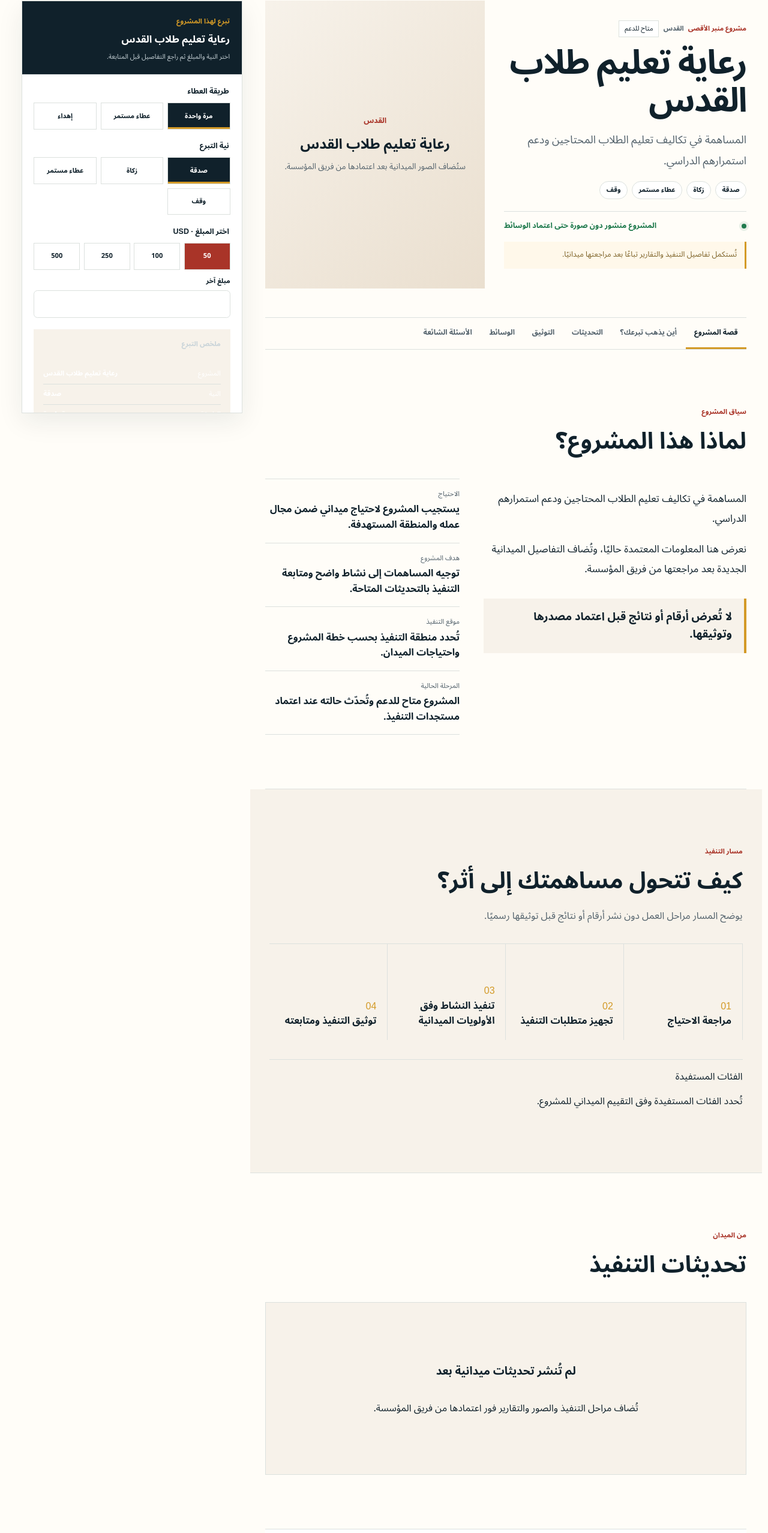
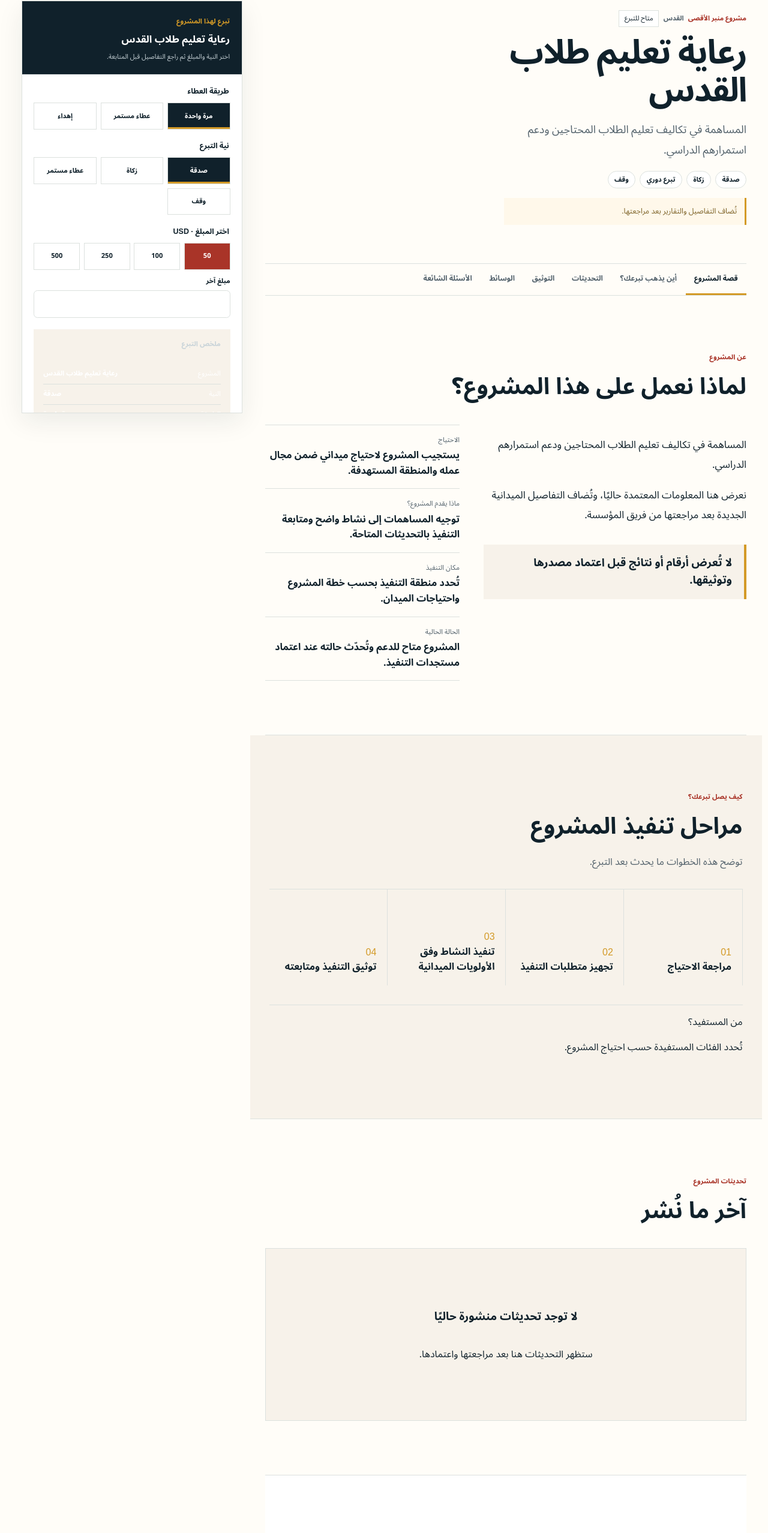
Before and after one commit to saladin76/minberiaksa, a Next.js app: page /projects/al-quds-education-sponsorship in a window 1280 px wide. Shown: the part 212-2768 px from the top of the page at 60% size. Built offline with nearby package versions, Linux system fonts and the light colour scheme.

Commit message:
Rewrite project detail page copy

```diff
--- a/components/project-detail/project-detail-sections.tsx
+++ b/components/project-detail/project-detail-sections.tsx
@@ -20,30 +20,30 @@ const donationLabels: Record<DonationType, string> = {
   sadaqah: "صدقة",
   zakat: "زكاة",
   waqf: "وقف",
-  recurring: "عطاء مستمر",
+  recurring: "تبرع دوري",
   qurbani: "أضاحي",
 };
 
 const statusLabels: Record<ProjectStatus, string> = {
-  active: "متاح للدعم",
+  active: "متاح للتبرع",
   seasonal: "موسمي",
   archived: "مكتمل",
   "needs-verification": "قيد المراجعة",
 };
 
 const updateStatusLabels = {
-  verified: "موثّق",
+  verified: "منشور",
   review: "قيد المراجعة",
-  planned: "مخطط للتنفيذ",
+  planned: "قيد التجهيز",
   report: "تقرير متاح",
-  required: "بانتظار التحديث",
+  required: "لا يوجد تحديث بعد",
 } as const;
 
 const proofStatusLabels = {
   available: "متاح",
   verification: "قيد المراجعة",
-  later: "يُنشر بعد الاعتماد",
-  unavailable: "غير متاح لهذا المشروع",
+  later: "يُنشر بعد اعتماده",
+  unavailable: "غير متاح حاليًا",
 } as const;
 
 function ProjectHeroMedia({ project }: { project: ProjectRecord }) {
@@ -54,14 +54,7 @@ function ProjectHeroMedia({ project }: { project: ProjectRecord }) {
       </figure>
     );
   }
-
-  return (
-    <div className="project-detail-hero-placeholder" role="img" aria-label={`مشروع ${project.title.ar} في ${regionLabels[project.region]}`}>
-      <span>{regionLabels[project.region]}</span>
-      <strong>{project.title.ar}</strong>
-      <small>ستُضاف الصور الميدانية بعد اعتمادها من فريق المؤسسة.</small>
-    </div>
-  );
+  return null;
 }
 
 export function ProjectDetailExperience({
@@ -82,12 +75,8 @@ export function ProjectDetailExperience({
   return (
     <main id="main-content" className="project-detail-page">
       <div className="site-container">
-        <nav className="project-breadcrumb" aria-label="مسار التنقل">
-          <a href="/">الرئيسية</a>
-          <span aria-hidden="true">←</span>
-          <a href="/projects">المشاريع</a>
-          <span aria-hidden="true">←</span>
-          <span aria-current="page">{project.title.ar}</span>
+        <nav className="project-breadcrumb" aria-label="مسار الصفحة">
+          <a href="/">الرئيسية</a><span aria-hidden="true">←</span><a href="/projects">المشاريع</a><span aria-hidden="true">←</span><span aria-current="page">{project.title.ar}</span>
         </nav>
 
         <div className="project-detail-shell">
@@ -96,158 +85,63 @@ export function ProjectDetailExperience({
               <ProjectHeroMedia project={project} />
               <div className="project-detail-hero-copy">
                 <div className="project-detail-badges">
-                  <span>مشروع منبر الأقصى</span>
-                  <b>{regionLabels[project.region]}</b>
-                  <i>{urgent ? "عاجل" : statusLabels[project.status]}</i>
+                  <span>مشروع منبر الأقصى</span><b>{regionLabels[project.region]}</b><i>{urgent ? "عاجل" : statusLabels[project.status]}</i>
                 </div>
                 <h1 id="project-title">{project.title.ar}</h1>
                 <p>{project.summary.ar}</p>
-                <div className="project-detail-donation-types">
-                  {project.donationTypes.map((type) => <span key={type}>{donationLabels[type]}</span>)}
-                </div>
-                <div className="project-proof-line">
-                  <span aria-hidden="true" />
-                  <strong>{project.image ? "صورة ميدانية مرتبطة بالمشروع" : "المشروع منشور دون صورة حتى اعتماد الوسائط"}</strong>
-                </div>
-                {detail.isFallback ? (
-                  <p className="fallback-detail-label">تُستكمل تفاصيل التنفيذ والتقارير تباعًا بعد مراجعتها ميدانيًا.</p>
-                ) : null}
+                <div className="project-detail-donation-types">{project.donationTypes.map((type) => <span key={type}>{donationLabels[type]}</span>)}</div>
+                {project.image ? <div className="project-proof-line"><span aria-hidden="true" /><strong>صورة ميدانية للمشروع</strong></div> : null}
+                {detail.isFallback ? <p className="fallback-detail-label">تُضاف التفاصيل والتقارير بعد مراجعتها.</p> : null}
               </div>
             </section>
 
             <ProjectAnchorNavigation />
 
             <section id="story" className="project-editorial-section project-story" aria-labelledby="story-title">
-              <div className="project-section-heading">
-                <span>سياق المشروع</span>
-                <h2 id="story-title">لماذا هذا المشروع؟</h2>
-              </div>
+              <div className="project-section-heading"><span>عن المشروع</span><h2 id="story-title">لماذا نعمل على هذا المشروع؟</h2></div>
               <div className="project-story-layout">
-                <div className="project-story-copy">
-                  {detail.story.map((paragraph) => <p key={paragraph}>{paragraph}</p>)}
-                  <blockquote>{detail.highlight}</blockquote>
-                </div>
+                <div className="project-story-copy">{detail.story.map((paragraph) => <p key={paragraph}>{paragraph}</p>)}<blockquote>{detail.highlight}</blockquote></div>
                 <div className="project-story-facts">
                   <div><span>الاحتياج</span><strong>{detail.need}</strong></div>
-                  <div><span>هدف المشروع</span><strong>{detail.goal}</strong></div>
-                  <div><span>موقع التنفيذ</span><strong>{detail.location}</strong></div>
-                  <div><span>المرحلة الحالية</span><strong>{detail.currentStage}</strong></div>
+                  <div><span>ماذا يقدم المشروع؟</span><strong>{detail.goal}</strong></div>
+                  <div><span>مكان التنفيذ</span><strong>{detail.location}</strong></div>
+                  <div><span>الحالة الحالية</span><strong>{detail.currentStage}</strong></div>
                 </div>
               </div>
             </section>
 
             <section id="impact-plan" className="project-editorial-section project-impact-plan" aria-labelledby="impact-plan-title">
-              <div className="project-section-heading">
-                <span>مسار التنفيذ</span>
-                <h2 id="impact-plan-title">كيف تتحول مساهمتك إلى أثر؟</h2>
-                <p>يوضح المسار مراحل العمل دون نشر أرقام أو نتائج قبل توثيقها رسميًا.</p>
-              </div>
-              <ol className="impact-plan-steps">
-                {detail.impactPlan.map((item, index) => (
-                  <li key={item}><span>{String(index + 1).padStart(2, "0")}</span><strong>{item}</strong></li>
-                ))}
-              </ol>
-              <div className="beneficiary-strip">
-                <span>الفئات المستفيدة</span>
-                {detail.beneficiaries?.length ? (
-                  <div>{detail.beneficiaries.map((item) => <strong key={item}>{item}</strong>)}</div>
-                ) : (
-                  <p>تُحدد الفئات المستفيدة وفق التقييم الميداني للمشروع.</p>
-                )}
+              <div className="project-section-heading"><span>كيف يصل تبرعك؟</span><h2 id="impact-plan-title">مراحل تنفيذ المشروع</h2><p>توضح هذه الخطوات ما يحدث بعد التبرع.</p></div>
+              <ol className="impact-plan-steps">{detail.impactPlan.map((item, index) => <li key={item}><span>{String(index + 1).padStart(2, "0")}</span><strong>{item}</strong></li>)}</ol>
+              <div className="beneficiary-strip"><span>من المستفيد؟</span>{detail.beneficiaries?.length ? <div>{detail.beneficiaries.map((item) => <strong key={item}>{item}</strong>)}</div> : <p>تُحدد الفئات المستفيدة حسب احتياج المشروع.</p>}</div>
+            </section>
+
+            <section id="updates" className="project-editorial-section project-updates" aria-labelledby="updates-title">
+              <div className="project-section-heading"><span>تحديثات المشروع</span><h2 id="updates-title">آخر ما نُشر</h2></div>
+              {detail.updates.length ? (
+                <ol className="project-update-timeline">{detail.updates.map((update) => <li key={update.id}><div className="update-marker" aria-hidden="true" /><article><div className="update-meta"><span>{update.dateLabel}</span><b>{update.stage}</b><i>{updateStatusLabels[update.status]}</i></div><h3>{update.title}</h3><p>{update.description}</p>{update.mediaLabel ? <div className="update-media-placeholder">{update.mediaLabel}</div> : null}<small>المصدر: {update.sourceLabel}</small></article></li>)}</ol>
+              ) : <div className="project-updates-empty"><h3>لا توجد تحديثات منشورة حاليًا</h3><p>ستظهر التحديثات هنا بعد مراجعتها واعتمادها.</p></div>}
+            </section>
+
+            <section id="proof" className="project-editorial-section project-proof" aria-labelledby="proof-title">
+              <div className="project-section-heading"><span>تقارير المشروع</span><h2 id="proof-title">التقارير والوثائق المتاحة</h2></div>
+              <div className="project-proof-layout">
+                <div className="project-proof-list">{detail.proofItems.map((item) => <article key={item.label}><span aria-hidden="true" /><div><h3>{item.label}</h3><strong>{proofStatusLabels[item.status]}</strong><p>{item.note}</p></div></article>)}</div>
+                <aside className="project-document-preview" aria-label="التقارير الميدانية"><span>التقارير الميدانية</span><h3>ننشر التقارير بعد اعتمادها</h3><p>يظهر كل تقرير هنا بعد مراجعته وربطه بالمشروع.</p><a href="/impact">عرض التقارير والتحديثات</a></aside>
               </div>
             </section>
 
-            <section id="updates" className="project-editorial-section project-updates" aria-labelledby="updates-title">
-              <div className="project-section-heading">
-                <span>من الميدان</span>
-                <h2 id="updates-title">تحديثات التنفيذ</h2>
-              </div>
-              {detail.updates.length ? (
-                <ol className="project-update-timeline">
-                  {detail.updates.map((update) => (
-                    <li key={update.id}>
-                      <div className="update-marker" aria-hidden="true" />
-                      <article>
-                        <div className="update-meta"><span>{update.dateLabel}</span><b>{update.stage}</b><i>{updateStatusLabels[update.status]}</i></div>
-                        <h3>{update.title}</h3>
-                        <p>{update.description}</p>
-                        {update.mediaLabel ? <div className="update-media-placeholder">{update.mediaLabel}</div> : null}
-                        <small>مصدر التوثيق: {update.sourceLabel}</small>
-                      </article>
-                    </li>
-                  ))}
-                </ol>
-              ) : (
-                <div className="project-updates-empty">
-                  <h3>لم تُنشر تحديثات ميدانية بعد</h3>
-                  <p>تُضاف مراحل التنفيذ والصور والتقارير فور اعتمادها من فريق المؤسسة.</p>
-                </div>
-              )}
-            </section>
+            {project.image ? <section id="media" className="project-editorial-section project-media" aria-labelledby="media-title"><div className="project-section-heading"><span>من الميدان</span><h2 id="media-title">صور المشروع</h2></div><figure className="project-media-feature"><img src={project.image.sourceUrl} alt={project.image.alt.ar} loading="lazy" /></figure></section> : null}
 
-            <section id="proof" className="project-editorial-section project-proof" aria-labelledby="proof-title">
-              <div className="project-section-heading">
-                <span>الشفافية</span>
-                <h2 id="proof-title">ماذا ستجد في توثيق المشروع؟</h2>
-              </div>
-              <div className="project-proof-layout">
-                <div className="project-proof-list">
-                  {detail.proofItems.map((item) => (
-                    <article key={item.label}>
-                      <span aria-hidden="true" />
-                      <div><h3>{item.label}</h3><strong>{proofStatusLabels[item.status]}</strong><p>{item.note}</p></div>
-                    </article>
-                  ))}
-                </div>
-                <aside className="project-document-preview" aria-label="منهجية نشر التقارير">
-                  <span>منهجية التوثيق</span>
-                  <h3>ننشر ما تم اعتماده فقط</h3>
-                  <p>لا تُعرض وثائق أو أرقام تجريبية. يظهر التقرير هنا بعد مراجعته وربطه بالمشروع.</p>
-                  <a href="/impact">استعرض مركز الأثر والتقارير</a>
-                </aside>
-              </div>
-            </section>
-
-            <section id="media" className="project-editorial-section project-media" aria-labelledby="media-title">
-              <div className="project-section-heading">
-                <span>الوسائط</span>
-                <h2 id="media-title">صور وقصص من الميدان</h2>
-              </div>
-              {project.image ? (
-                <figure className="project-media-feature"><img src={project.image.sourceUrl} alt={project.image.alt.ar} loading="lazy" /></figure>
-              ) : (
-                <div className="project-media-feature project-media-feature--empty"><strong>الوسائط الميدانية قيد الاعتماد</strong><span>ستظهر هنا الصور والفيديوهات المرتبطة بالمشروع.</span></div>
-              )}
-            </section>
-
-            <section id="faq" className="project-editorial-section project-faq" aria-labelledby="faq-title">
-              <div className="project-section-heading"><span>قبل التبرع</span><h2 id="faq-title">الأسئلة الشائعة</h2></div>
-              <ProjectFaq items={faqs} />
-            </section>
+            <section id="faq" className="project-editorial-section project-faq" aria-labelledby="faq-title"><div className="project-section-heading"><span>معلومات مهمة</span><h2 id="faq-title">أسئلة شائعة</h2></div><ProjectFaq items={faqs} /></section>
 
             <section className="project-editorial-section related-projects" aria-labelledby="related-title">
-              <div className="project-section-heading"><span>خيارات أخرى</span><h2 id="related-title">مشاريع قد تهمك</h2></div>
-              <div className="related-projects-grid">
-                {relatedProjects.map((related) => (
-                  <article key={related.id}>
-                    <a className="related-project-media" href={`/projects/${related.slug}`} aria-label={`عرض مشروع ${related.title.ar}`}>
-                      {related.image ? <img src={related.image.sourceUrl} alt={related.image.alt.ar} loading="lazy" /> : <span>{regionLabels[related.region]}</span>}
-                    </a>
-                    <div>
-                      <small>{regionLabels[related.region]}</small>
-                      <h3><a href={`/projects/${related.slug}`}>{related.title.ar}</a></h3>
-                      <div>{related.donationTypes.map((type) => <span key={type}>{donationLabels[type]}</span>)}</div>
-                      <Button href={`/projects/${related.slug}`} variant="outline" size="small">عرض المشروع</Button>
-                    </div>
-                  </article>
-                ))}
-              </div>
+              <div className="project-section-heading"><span>مشاريع أخرى</span><h2 id="related-title">مشاريع يمكنك دعمها</h2></div>
+              <div className="related-projects-grid">{relatedProjects.map((related) => <article key={related.id}><a className="related-project-media" href={`/projects/${related.slug}`} aria-label={`عرض مشروع ${related.title.ar}`}>{related.image ? <img src={related.image.sourceUrl} alt={related.image.alt.ar} loading="lazy" /> : <span>{regionLabels[related.region]}</span>}</a><div><small>{regionLabels[related.region]}</small><h3><a href={`/projects/${related.slug}`}>{related.title.ar}</a></h3><div>{related.donationTypes.map((type) => <span key={type}>{donationLabels[type]}</span>)}</div><Button href={`/projects/${related.slug}`} variant="outline" size="small">عرض المشروع</Button></div></article>)}</div>
             </section>
           </div>
 
-          <div className="project-donation-column">
-            <ProjectDonationPanel project={project} metric={metric} suggestedAmounts={detail.suggestedAmounts} acceptsGift={detail.acceptsGift} />
-          </div>
+          <div className="project-donation-column"><ProjectDonationPanel project={project} metric={metric} suggestedAmounts={detail.suggestedAmounts} acceptsGift={detail.acceptsGift} /></div>
         </div>
       </div>
     </main>
```
